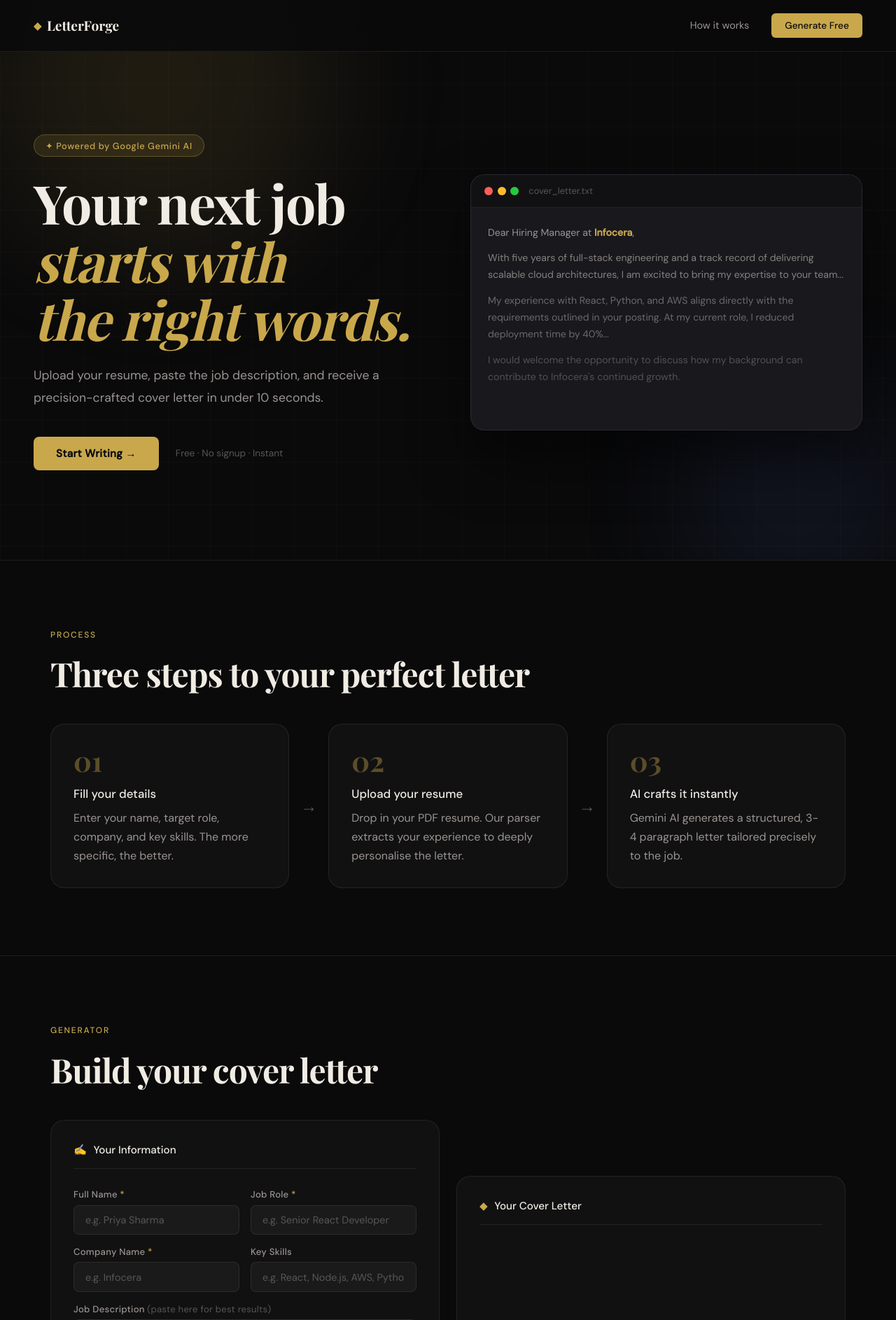
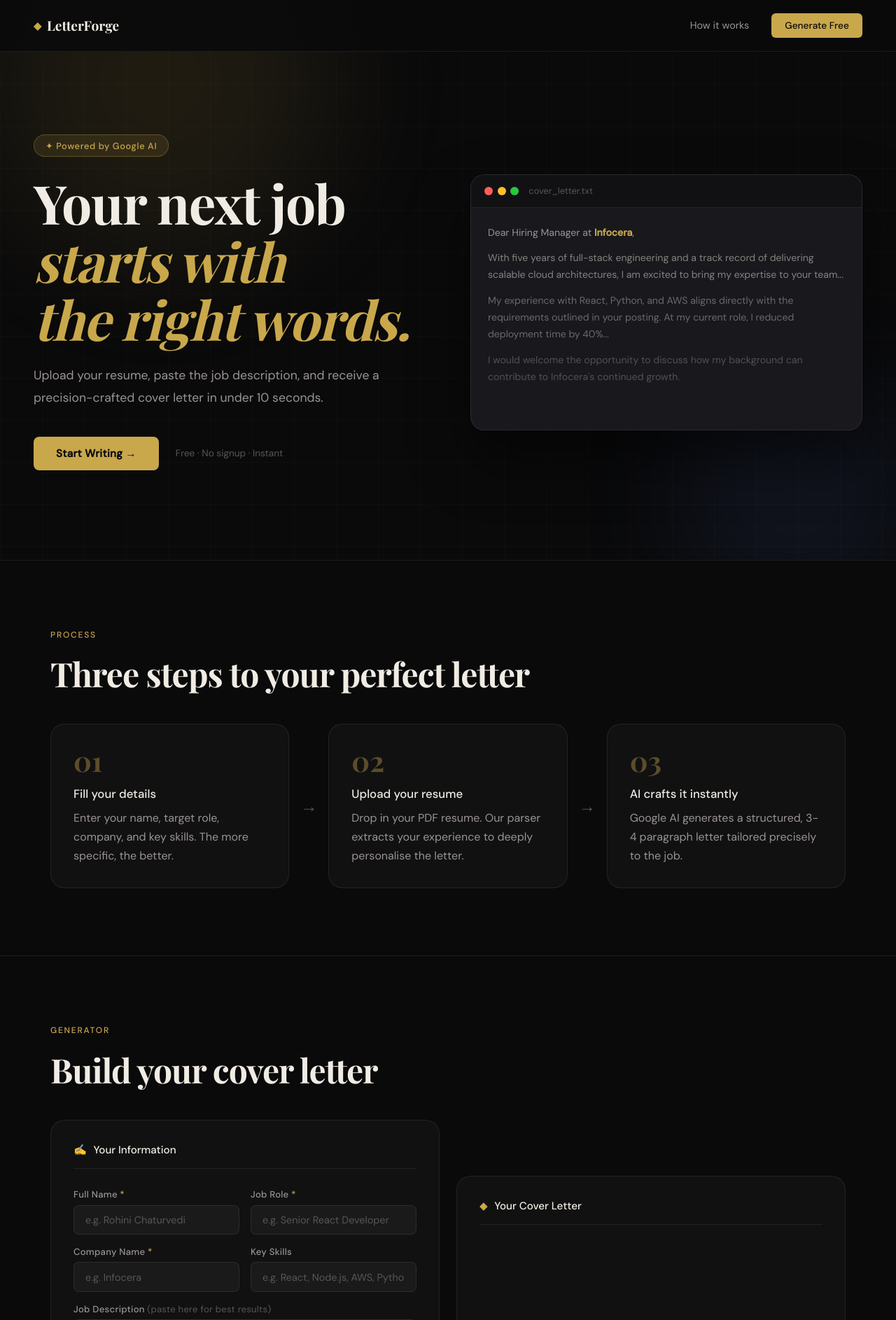
Before and after one commit to Arjun8384/coverLetterGen, a Flask app: page / in a window 1280 px wide. Shown: the top 1886 px of the page at 70% size. Run offline with Flask 3, Linux system fonts and the light colour scheme; some web fonts are replaced.

Commit message:
frontend minor details update

```diff
--- a/frontend/templates/index.html
+++ b/frontend/templates/index.html
@@ -30,7 +30,7 @@
       <div class="grid-lines"></div>
     </div>
     <div class="hero-content">
-      <div class="badge">✦ Powered by Google Gemini AI</div>
+      <div class="badge">✦ Powered by Google AI</div>
       <h1>
         Your next job<br/>
         <em>starts with<br/>the right words.</em>
@@ -79,7 +79,7 @@
         <div class="step">
           <div class="step-num">03</div>
           <h3>AI crafts it instantly</h3>
-          <p>Gemini AI generates a structured, 3-4 paragraph letter tailored precisely to the job.</p>
+          <p>Google AI generates a structured, 3-4 paragraph letter tailored precisely to the job.</p>
         </div>
       </div>
     </div>
@@ -102,7 +102,7 @@
           <div class="form-grid">
             <div class="field">
               <label for="name">Full Name <span class="req">*</span></label>
-              <input type="text" id="name" placeholder="e.g. Priya Sharma" />
+              <input type="text" id="name" placeholder="e.g. Rohini Chaturvedi" />
             </div>
             <div class="field">
               <label for="role">Job Role <span class="req">*</span></label>
@@ -137,7 +137,7 @@
           </div>
 
           <button class="btn-generate" id="generateBtn" onclick="generate()">
-            <span class="btn-label">Generate Cover Letter</span>
+            <span class="btn-label">Generate</span>
             <span class="btn-loading" style="display:none">
               <span class="spinner"></span> Crafting your letter…
             </span>
@@ -174,8 +174,7 @@
         <span class="logo-mark">◆</span>
         <span>LetterForge</span>
       </div>
-      <p>Built for Mission 4 · AI Cover Letter Generator (Level 3)</p>
-      <p class="footer-small">Python/Flask · Google Gemini · PDF Parsing · Secure .env</p>
+      <p>Built for Infocera · AI Cover Letter Generator</p>
     </div>
   </footer>
 
```
